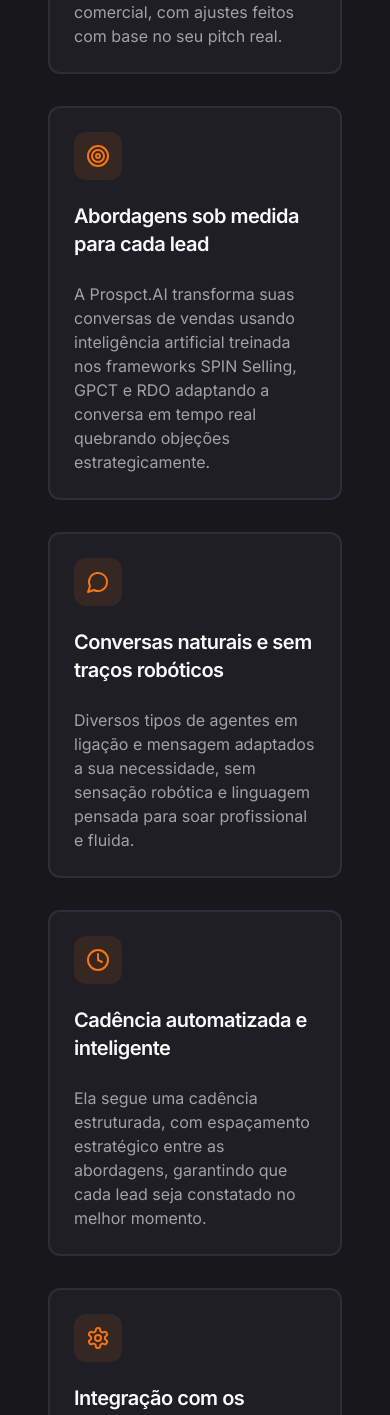
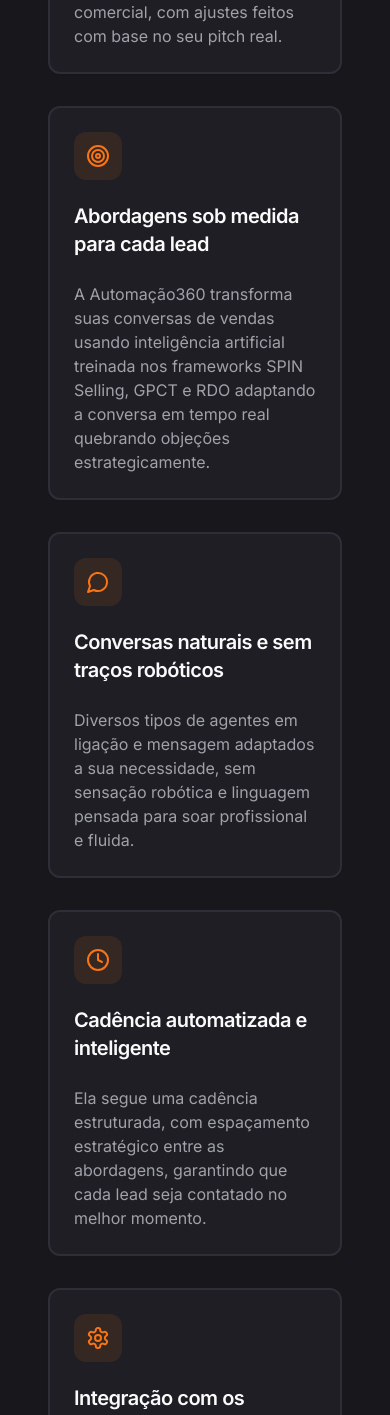
Before and after one commit to automacao360mariafav149/automacao360, a React (Vite) app: page / in a window 390 px wide. Shown: the part 4679-6094 px from the top of the page. Built offline with nearby package versions, Linux system fonts and the light colour scheme; the HTML template or start-up script is replaced by a standard one.

Commit message:
Fix: Corrigir inconsistÃªncias no componente Diferenciais
- Corrigir referÃªncia de 'Prospct.AI' para 'AutomaÃ§Ã£o360'
- Corrigir erro de digitaÃ§Ã£o: 'constatado' -> 'contatado'
- Melhorar responsividade: adicionar grid-cols-1 para mobile

```diff
--- a/src/components/Diferenciais.tsx
+++ b/src/components/Diferenciais.tsx
@@ -16,7 +16,7 @@ const Diferenciais = () => {
     {
       icon: Target,
       title: "Abordagens sob medida para cada lead",
-      description: "A Prospct.AI transforma suas conversas de vendas usando inteligência artificial treinada nos frameworks SPIN Selling, GPCT e RDO adaptando a conversa em tempo real quebrando objeções estrategicamente."
+      description: "A Automação360 transforma suas conversas de vendas usando inteligência artificial treinada nos frameworks SPIN Selling, GPCT e RDO adaptando a conversa em tempo real quebrando objeções estrategicamente."
     },
     {
       icon: MessageCircle,
@@ -26,7 +26,7 @@ const Diferenciais = () => {
     {
       icon: Clock,
       title: "Cadência automatizada e inteligente",
-      description: "Ela segue uma cadência estruturada, com espaçamento estratégico entre as abordagens, garantindo que cada lead seja constatado no melhor momento."
+      description: "Ela segue uma cadência estruturada, com espaçamento estratégico entre as abordagens, garantindo que cada lead seja contatado no melhor momento."
     },
     {
       icon: Settings,
@@ -47,7 +47,7 @@ const Diferenciais = () => {
           </p>
         </div>
 
-        <div className="grid md:grid-cols-2 lg:grid-cols-3 gap-8">
+        <div className="grid grid-cols-1 md:grid-cols-2 lg:grid-cols-3 gap-8">
           {diferenciais.map((diferencial, index) => (
             <Card key={index} className="border-2 hover:border-primary transition-all duration-300 hover:shadow-lg">
               <CardHeader>
```
